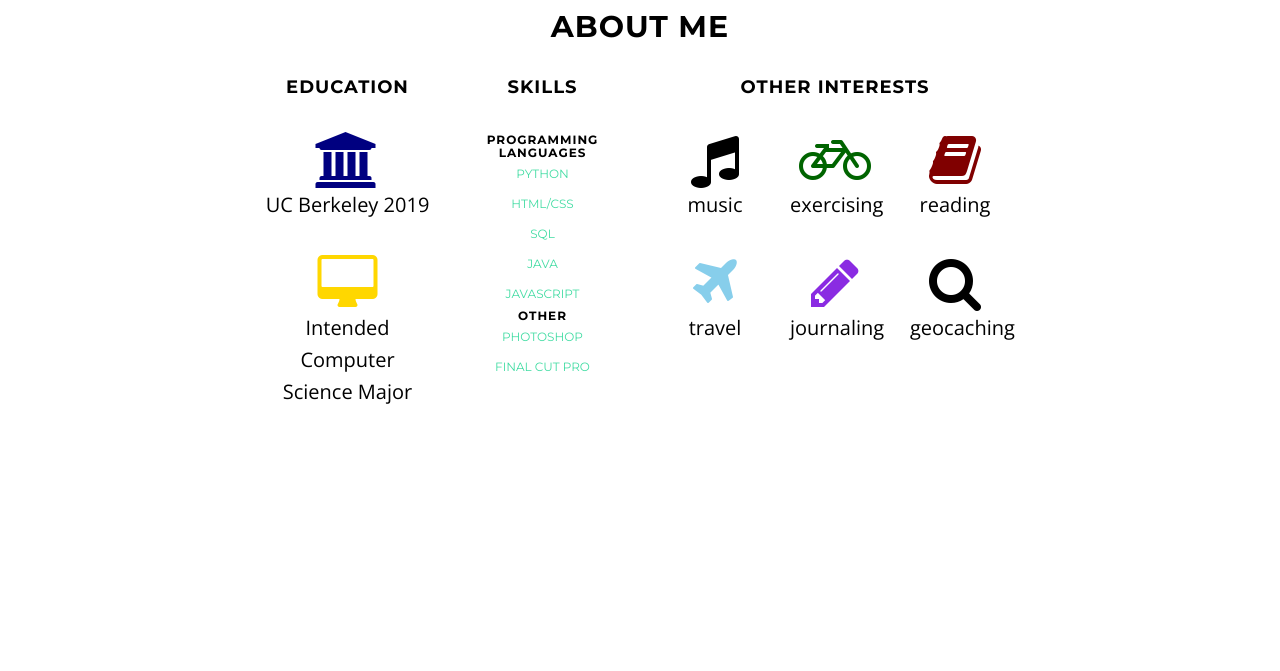
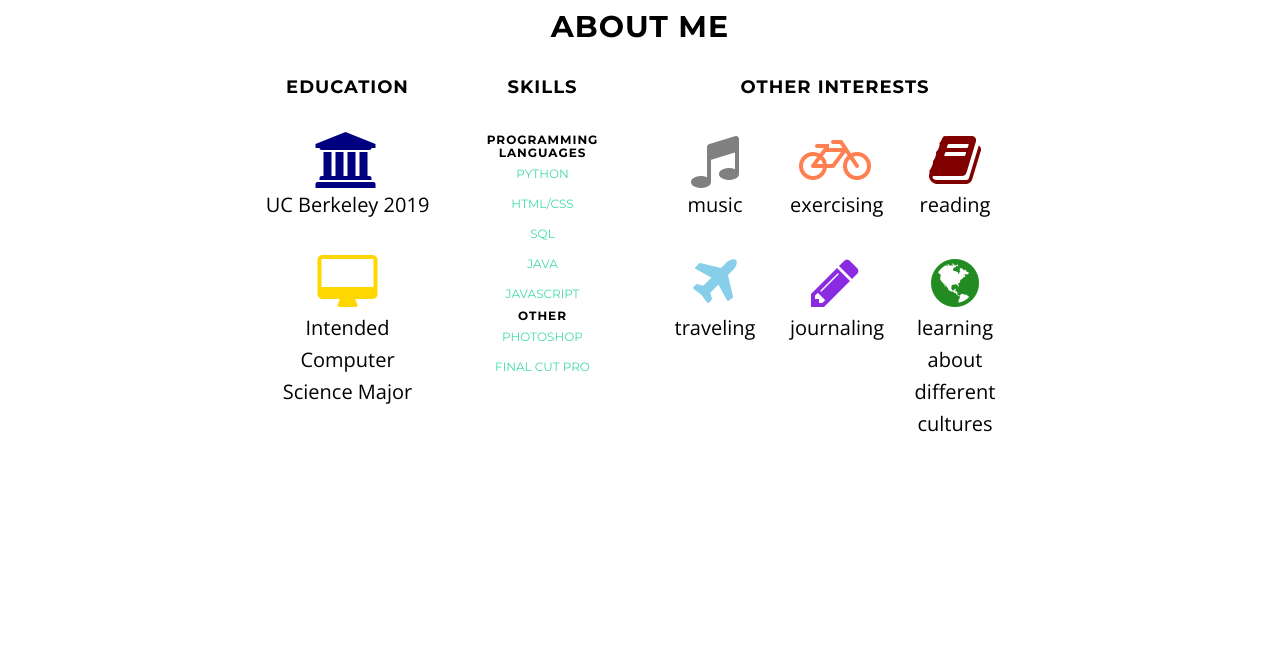
Before and after one commit to leslietsai/leslietsai.github.io, a plain HTML site: page index.html in a window 1280 px wide. Shown: the part 1040-1711 px from the top of the page. Drawn offline with nearby package versions, Linux system fonts and the light colour scheme.

Commit message:
modified other interest section

```diff
--- a/css/grayscale.css
+++ b/css/grayscale.css
@@ -375,6 +375,9 @@ h6 {
     color:gold;
 }
 
+.fa-music {
+    color:grey;
+}
 .fa-book{
     color:maroon;
 }
@@ -388,7 +391,12 @@ h6 {
 }
 
 .fa-bicycle{
-    color:darkgreen;
+    color:coral;
+}
+
+.fa-globe{
+    color:forestgreen;
+
 }
 
 @media(max-width:1199px) {
--- a/index.html
+++ b/index.html
@@ -118,7 +118,7 @@
                         <p>music</p>
 
                         <i class="fa fa-plane fa-4x"></i>
-                        <p>travel</p>
+                        <p>traveling</p>
                         </div>
                         <div class="col-lg-4">
                         <i class="fa fa-bicycle fa-4x"></i>
@@ -131,8 +131,8 @@
                         <i class="fa fa-book fa-4x"></i>
                         <p>reading</p>
 
-                        <i class="fa fa-search fa-4x"></i>
-                        <p>geocaching</p>
+                        <i class="fa fa-globe fa-4x"></i>
+                        <p>learning about different cultures</p>
                         </div>
                     </div>
                 </div>
```
